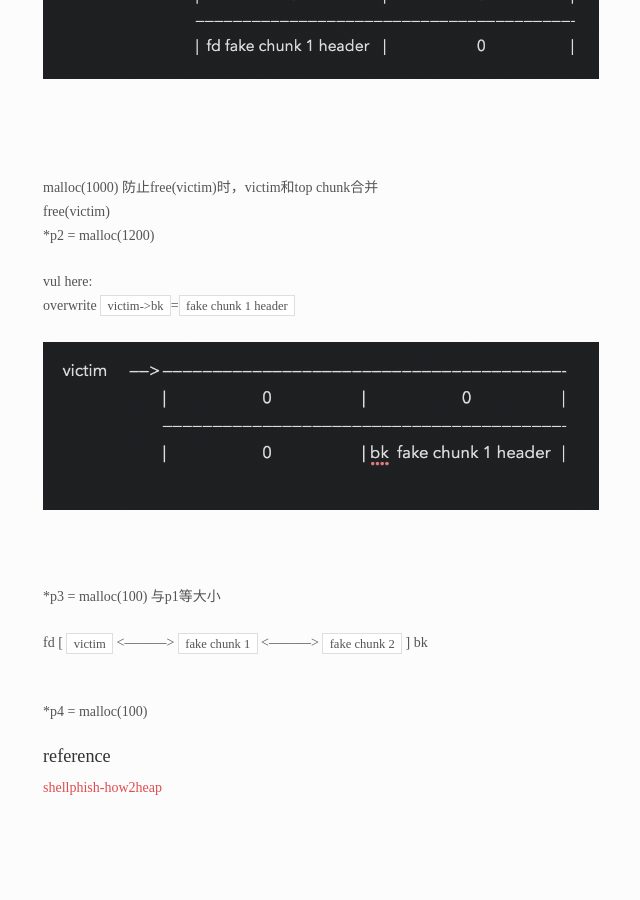
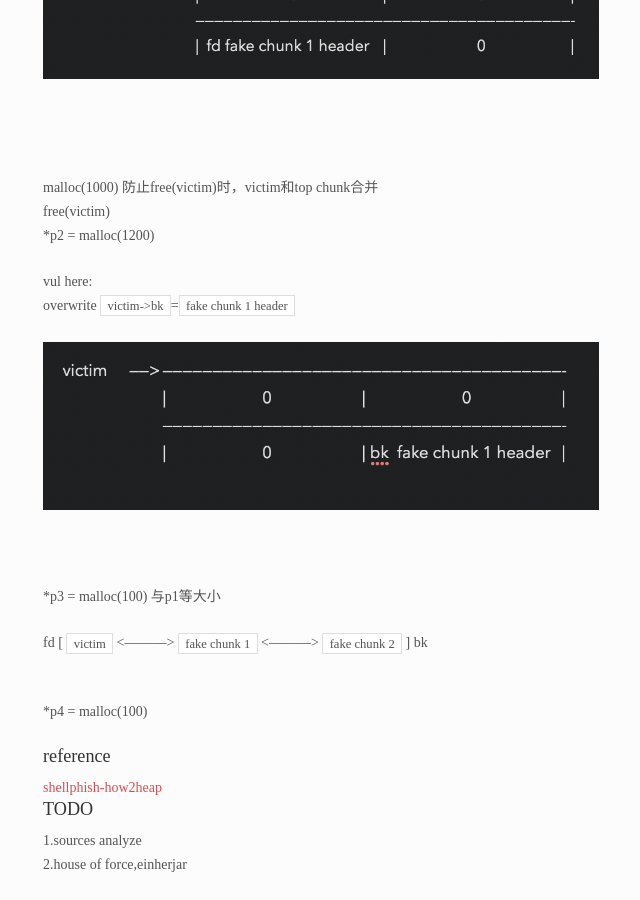
Before and after one commit to DoubleMice/DoubleMice.github.io, a Jekyll site: the page built from _posts/2018-10-25-堆利用变迁-glibc<2.25.html, in a window 1280 px wide and 900 px high, scrolled down 9306 px. Shown: the whole window, without its empty margins (319-959 px from the left). Built offline with Jekyll 4.4.1, drawn with Linux system fonts in a browser that asks for light colours; before the commit the page ends 10128 px from its top, so only the background shows below that.

Commit message:
[+]heap exploitation development (glibc<2.25)

```diff
--- a/_posts/2018-10-25-堆利用变迁-glibc<2.25.html
+++ b/_posts/2018-10-25-堆利用变迁-glibc<2.25.html
@@ -343,7 +344,9 @@
 <br>
 <h2>reference</h2>
 <p><a href="https://github.com/shellphish/how2heap">shellphish-how2heap</a></p>
-
+<h2>TODO</h2>
+<P>1.sources analyze</P>
+<p>2.house of force,einherjar</p>
         </div>
         <script type="text/javascript">
             (function() {
```
Also changed, not shown: other parts of _posts/2018-10-25-堆利用变迁-glibc<2.25.html (+1 -0 lines).
